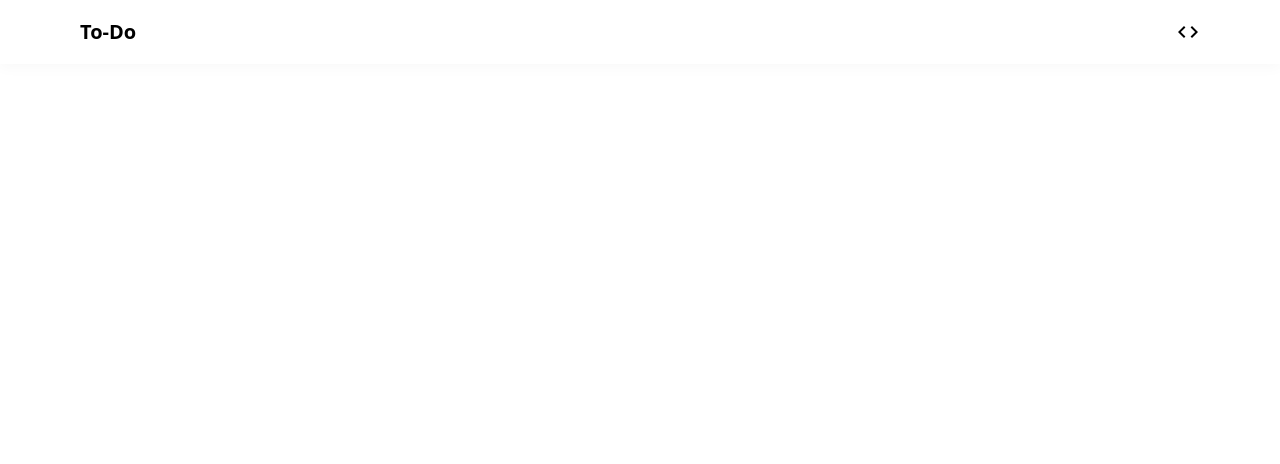
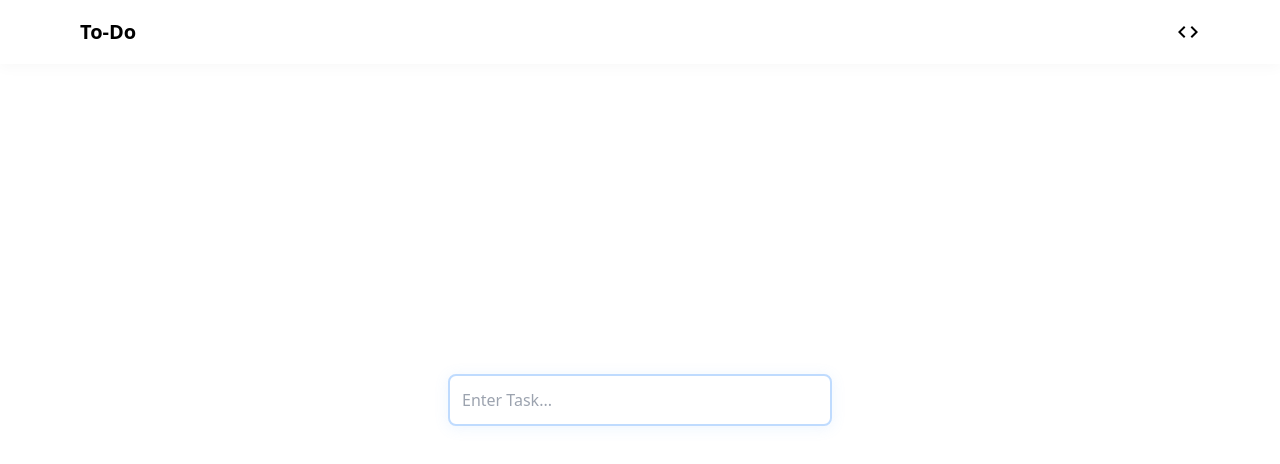
Before and after one commit to abno-24/To-Do-App, a Vue app: page / in a window 1280 px wide. Shown: the top 464 px of the page. Built offline with nearby package versions, Linux system fonts and the light colour scheme; the HTML template or start-up script is replaced by a standard one.

Commit message:
Worked on Input field

```diff
--- a/src/components/ToDo.vue
+++ b/src/components/ToDo.vue
@@ -1,6 +1,6 @@
 <template>
-    <div class="to-do">
-
+    <div class="task-input w-[60%] flex justify-center items-center">
+        <input type="text" class="p-3 border-2 border-blue-200 top-7 rounded-lg shadow-[0_2px_14px_1px_rgba(96,165,250,0.1)] w-[50%]" placeholder="Enter Task...">
     </div>
 </template>
 <script>
@@ -15,3 +15,4 @@ export default {
         text-align: center;
     }
 </style>
+<!-- 96 165 250 / 0.3 -->
```
